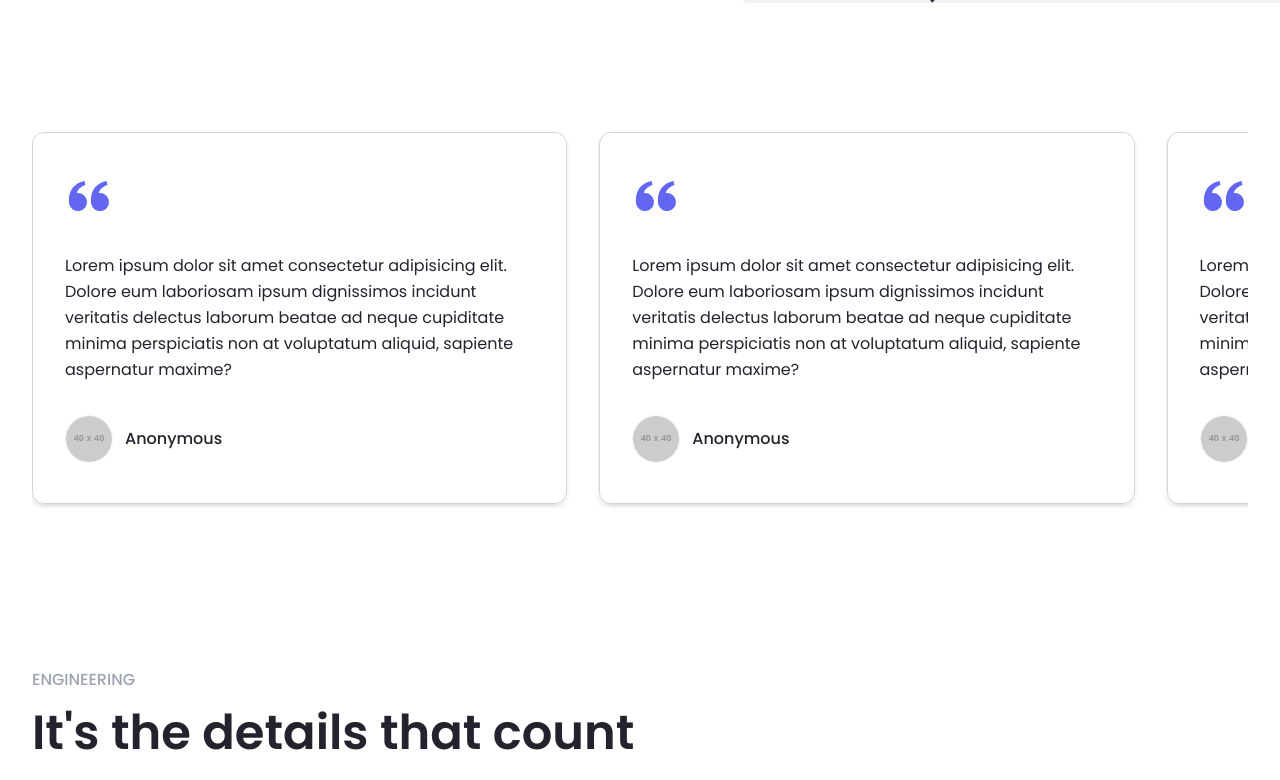
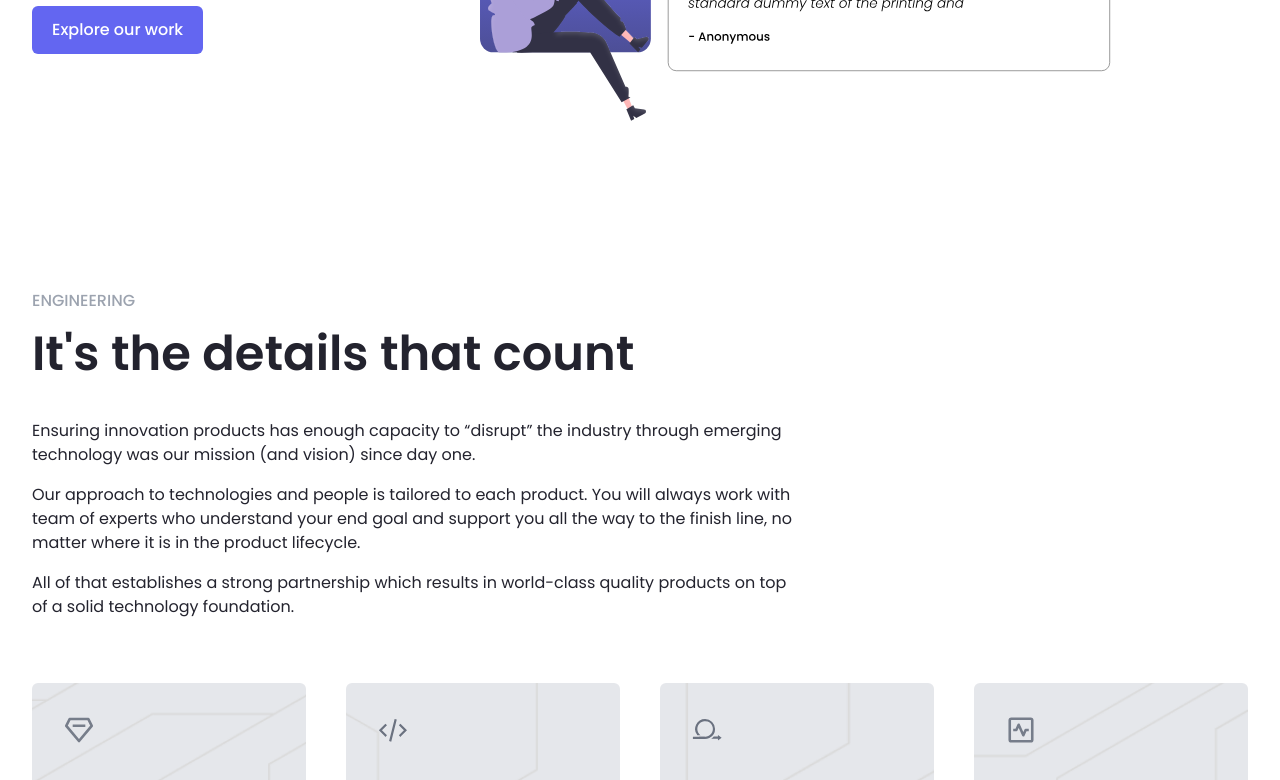
Before and after one commit to nongdan-dev/website, a React (Vite) app: page / in a window 1280 px wide. Shown: the part 600-1380 px from the top of the page. Built offline with nearby package versions, Linux system fonts and the light colour scheme.

Commit message:
Update hero

```diff
--- a/src/pages/Home/Hero.tsx
+++ b/src/pages/Home/Hero.tsx
@@ -1,14 +1,11 @@
-import { BiSolidQuoteAltLeft } from 'react-icons/bi'
-import { Swiper, SwiperSlide } from 'swiper/react'
-
 import Illustration from '@/assets/illustration.svg'
-import { Avatar, Button, Link } from '@/components/ui'
+import { Button, Link } from '@/components/ui'
 import { LineBreak } from '@/components/widget'
 
 function Hero() {
   return (
-    <div className='col-full-width relative overflow-hidden pb-20 pt-48'>
-      <div className='col-content xl:grid xl:grid-cols-2'>
+    <div className='col-full-width overflow-hidden pb-20 pt-48 xl:pb-10 xl:pt-60'>
+      <div className='col-content xl:flex xl:gap-4'>
         <div>
           <h1 className='text-balance text-4xl font-semibold leading-snug sm:text-5xl sm:leading-snug'>
             Practical <LineBreak className='md:inline' /> Software Development
@@ -24,90 +21,9 @@ function Hero() {
             </Link>
           </Button>
         </div>
-        <div className='hidden xl:block xl:translate-x-20'>
-          <img
-            aria-hidden='true'
-            className='h-[26.25rem]'
-            src={Illustration}
-            alt=''
-          />
+        <div className='hidden w-[48rem] flex-shrink-0 -translate-y-12 xl:block'>
+          <img src={Illustration} alt='' />
         </div>
-      </div>
-      <div className='col-content mt-24 xl:mt-[7.5rem]'>
-        <Swiper
-          className='pb-1'
-          spaceBetween={32}
-          slidesPerView={1.1}
-          breakpoints={{
-            640: { slidesPerView: 1.5 },
-            950: { slidesPerView: 2.2 },
-            1300: { slidesPerView: 3 },
-          }}
-        >
-          <SwiperSlide
-            tag='blockquote'
-            className='rounded-xl border border-gray-300 px-8 py-10 leading-relaxed shadow-md'
-          >
-            <BiSolidQuoteAltLeft className='mb-8 text-5xl text-indigo-500' />
-            <p>
-              Lorem ipsum dolor sit amet consectetur adipisicing elit. Dolore
-              eum laboriosam ipsum dignissimos incidunt veritatis delectus
-              laborum beatae ad neque cupiditate minima perspiciatis non at
-              voluptatum aliquid, sapiente aspernatur maxime?
-            </p>
-            <footer className='mt-8 flex items-center gap-3'>
-              <Avatar
-                className='h-12 w-12'
-                name='Anon'
-                url='https://placehold.co/40x40?text=Anon'
-              />
-              <span className='font-medium'>Anonymous</span>
-            </footer>
-          </SwiperSlide>
-          <SwiperSlide
-            tag='blockquote'
-            className='rounded-xl border border-gray-300 px-8 py-10 leading-relaxed shadow-md'
-          >
-            <BiSolidQuoteAltLeft className='mb-8 text-5xl text-indigo-500' />
-            <p>
-              Lorem ipsum dolor sit amet consectetur adipisicing elit. Dolore
-              eum laboriosam ipsum dignissimos incidunt veritatis delectus
-              laborum beatae ad neque cupiditate minima perspiciatis non at
-              voluptatum aliquid, sapiente aspernatur maxime?
-            </p>
-            <footer className='mt-8 flex items-center gap-3'>
-              <Avatar
-                className='h-12 w-12'
-                name='Anon'
-                url='https://placehold.co/40x40?text=Anon'
-              />
-              <span className='font-medium'>Anonymous</span>
-            </footer>
-          </SwiperSlide>
-          <SwiperSlide
-            tag='blockquote'
-            className='rounded-xl border border-gray-300 px-8 py-10 leading-relaxed shadow-md'
-          >
-            <BiSolidQuoteAltLeft
-              aria-hidden='true'
-              className='mb-8 text-5xl text-indigo-500'
-            />
-            <p>
-              Lorem ipsum dolor sit amet consectetur adipisicing elit. Dolore
-              eum laboriosam ipsum dignissimos incidunt veritatis delectus
-              laborum beatae ad neque cupiditate minima perspiciatis non at
-              voluptatum aliquid, sapiente aspernatur maxime?
-            </p>
-            <footer className='mt-8 flex items-center gap-3'>
-              <Avatar
-                className='h-12 w-12'
-                name='Anon'
-                url='https://placehold.co/40x40?text=Anon'
-              />
-              <span className='font-medium'>Anonymous</span>
-            </footer>
-          </SwiperSlide>
-        </Swiper>
       </div>
     </div>
   )
```
Also changed, not shown: src/assets/illustration.svg.
